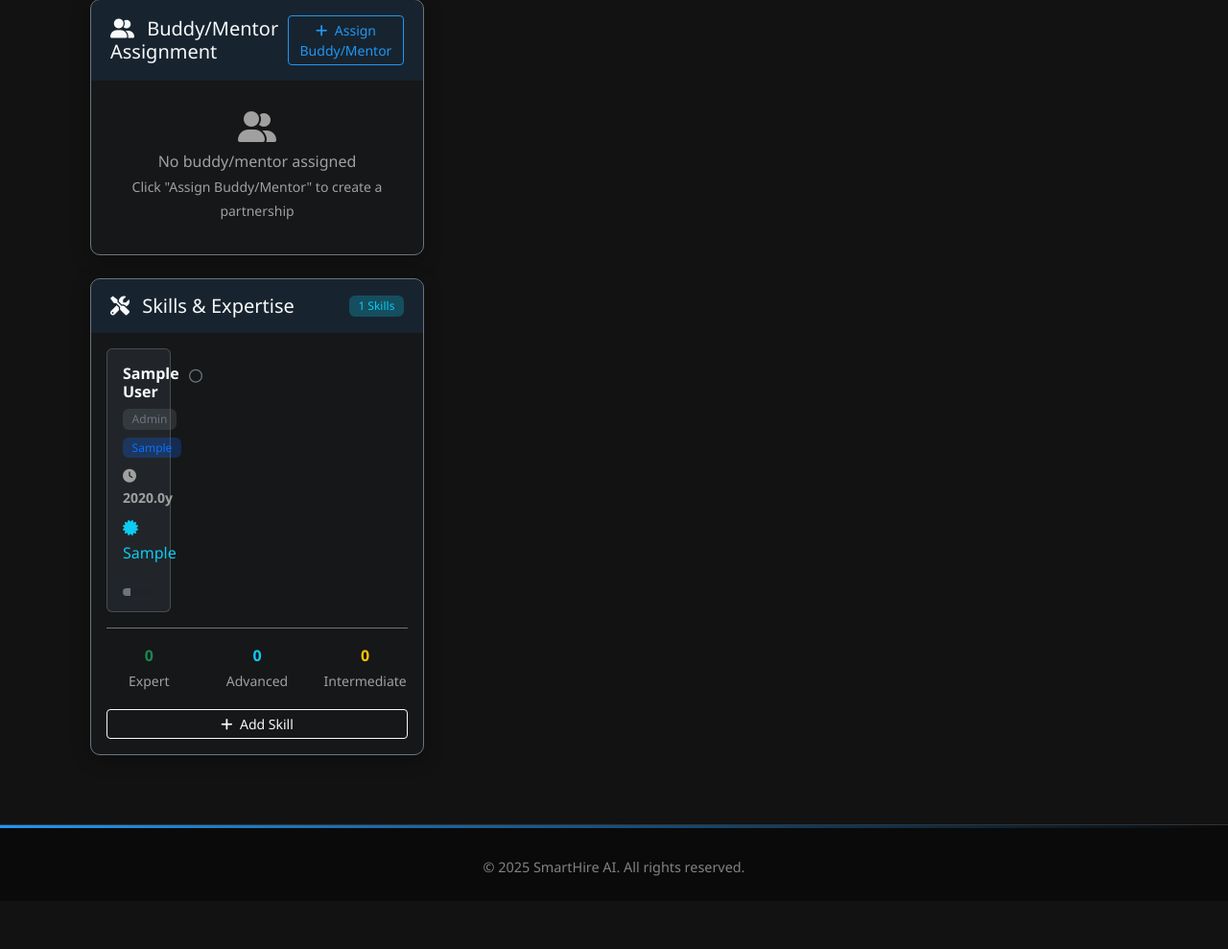
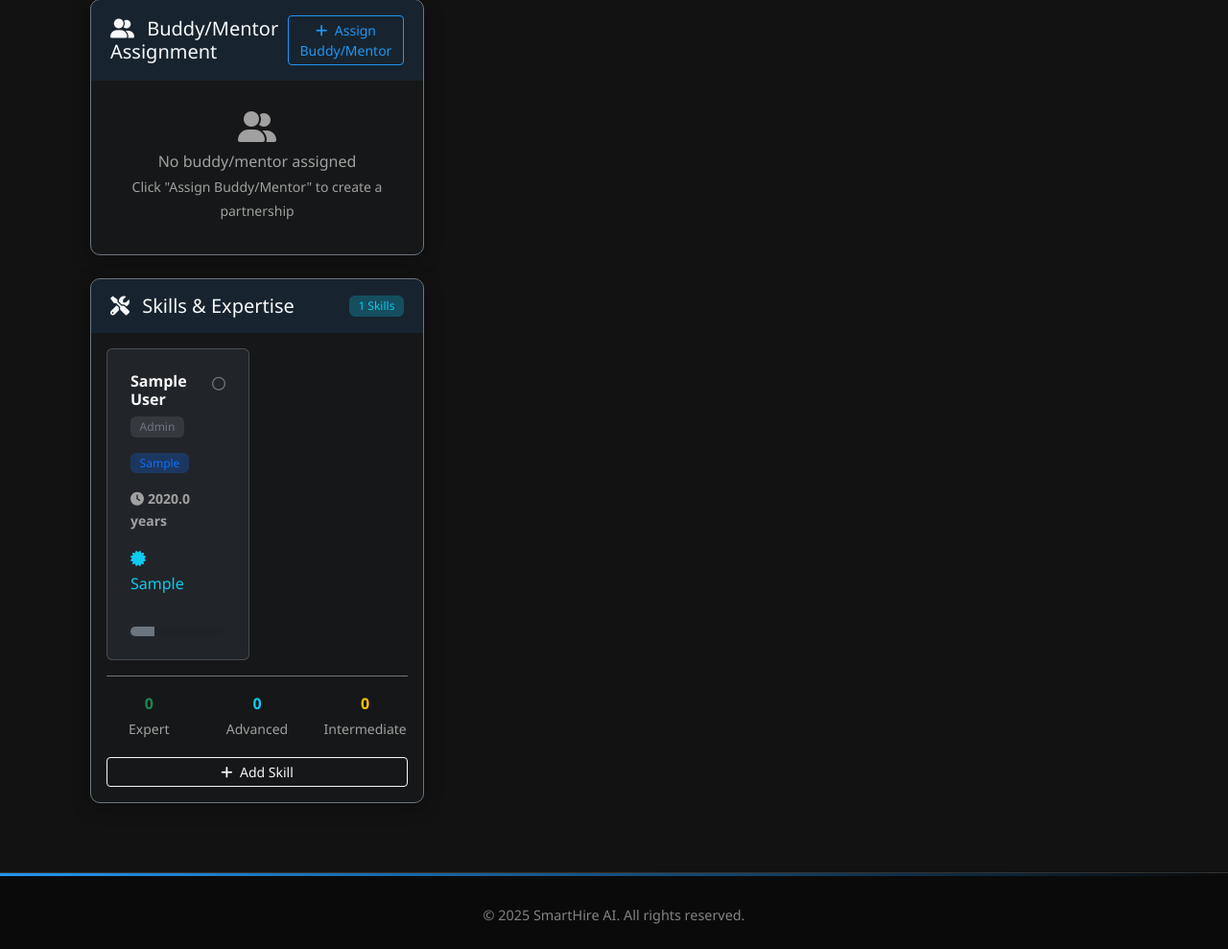
Before and after one commit to atrociousdevil30-sudo/SmartHire, a Flask app: template templates/hr/view_employee.html in a window 1280 px wide. Shown: the part 818-1807 px from the top of the page at 96% size. Before the commit the page ends 1731 px from the top, so only its background shows below. Run offline with Flask 3, Linux system fonts and the light colour scheme; tables that the repository leaves empty hold one stand-in row (values such as "Sample post"); the template is opened without the code that fills it: values that come from a table or form of the project are taken from there, most other values are stand-ins (such as "Sample title", 1, 10 or a date in 2020); some libraries are stand-ins or nearby versions.

Commit message:
Skills and experience looks much better

```diff
--- a/templates/hr/view_employee.html
+++ b/templates/hr/view_employee.html
@@ -207,16 +207,16 @@
                 </div>
                 <div class="card-body">
                     {% if employee_skills %}
-                        <!-- Enhanced Skills Grid - Horizontal Expansion -->
+                        <!-- Enhanced Skills Grid - Expanded Card Layout -->
                         <div class="row g-3">
                             {% for skill in employee_skills %}
-                                <div class="col-xl-3 col-lg-4 col-md-6 col-sm-6">
-                                    <div class="skill-item p-3 bg-dark bg-opacity-30 rounded border border-secondary border-opacity-50">
+                                <div class="col-xl-6 col-lg-6 col-md-12">
+                                    <div class="skill-item p-4 bg-dark bg-opacity-30 rounded border border-secondary border-opacity-50">
                                         <!-- Skill Header -->
                                         <div class="d-flex justify-content-between align-items-start mb-3">
                                             <div class="flex-grow-1">
                                                 <h6 class="text-light mb-2 fw-bold">{{ skill.skill_name }}</h6>
-                                                <div class="d-flex align-items-center gap-2 mb-2 flex-wrap">
+                                                <div class="d-flex align-items-center gap-3 mb-3 flex-wrap">
                                                     <span class="badge bg-{{ 'success' if skill.proficiency_level == 'Expert' else 'info' if skill.proficiency_level == 'Advanced' else 'warning' if skill.proficiency_level == 'Intermediate' else 'secondary' }} bg-opacity-25 text-{{ 'success' if skill.proficiency_level == 'Expert' else 'info' if skill.proficiency_level == 'Advanced' else 'warning' if skill.proficiency_level == 'Intermediate' else 'secondary' }} text-capitalize">
                                                         {{ skill.proficiency_level }}
                                                     </span>
@@ -225,17 +225,17 @@
                                                     </span>
                                                     {% if skill.years_experience %}
                                                         <small class="text-muted fw-semibold">
-                                                            <i class="fas fa-clock me-1"></i>{{ "%.1f"|format(skill.years_experience) }}y
+                                                            <i class="fas fa-clock me-1"></i>{{ "%.1f"|format(skill.years_experience) }} years
                                                         </small>
                                                     {% endif %}
                                                 </div>
                                                 {% if skill.certification %}
-                                                    <div class="text-info mb-2 fw-medium">
-                                                        <i class="fas fa-certificate me-1"></i>{{ skill.certification }}
+                                                    <div class="text-info mb-3 fw-medium">
+                                                        <i class="fas fa-certificate me-2"></i>{{ skill.certification }}
                                                     </div>
                                                 {% endif %}
                                             </div>
-                                            <div class="text-end ms-2">
+                                            <div class="text-end ms-3">
                                                 {% if skill.proficiency_level == 'Expert' %}
                                                     <i class="fas fa-star text-warning fa-lg"></i>
                                                 {% elif skill.proficiency_level == 'Advanced' %}
@@ -249,7 +249,7 @@
                                         </div>
 
                                         <!-- Proficiency Bar -->
-                                        <div class="progress bg-dark bg-opacity-50" style="height: 8px;">
+                                        <div class="progress bg-dark bg-opacity-50" style="height: 10px;">
                                             {% set proficiency_width = 100 if skill.proficiency_level == 'Expert' else 75 if skill.proficiency_level == 'Advanced' else 50 if skill.proficiency_level == 'Intermediate' else 25 %}
                                             <div class="progress-bar bg-{{ 'success' if skill.proficiency_level == 'Expert' else 'info' if skill.proficiency_level == 'Advanced' else 'warning' if skill.proficiency_level == 'Intermediate' else 'secondary' }}"
                                                  role="progressbar"
```
Also changed, not shown: other parts of templates/hr/view_employee.html (+51 -37 lines).
